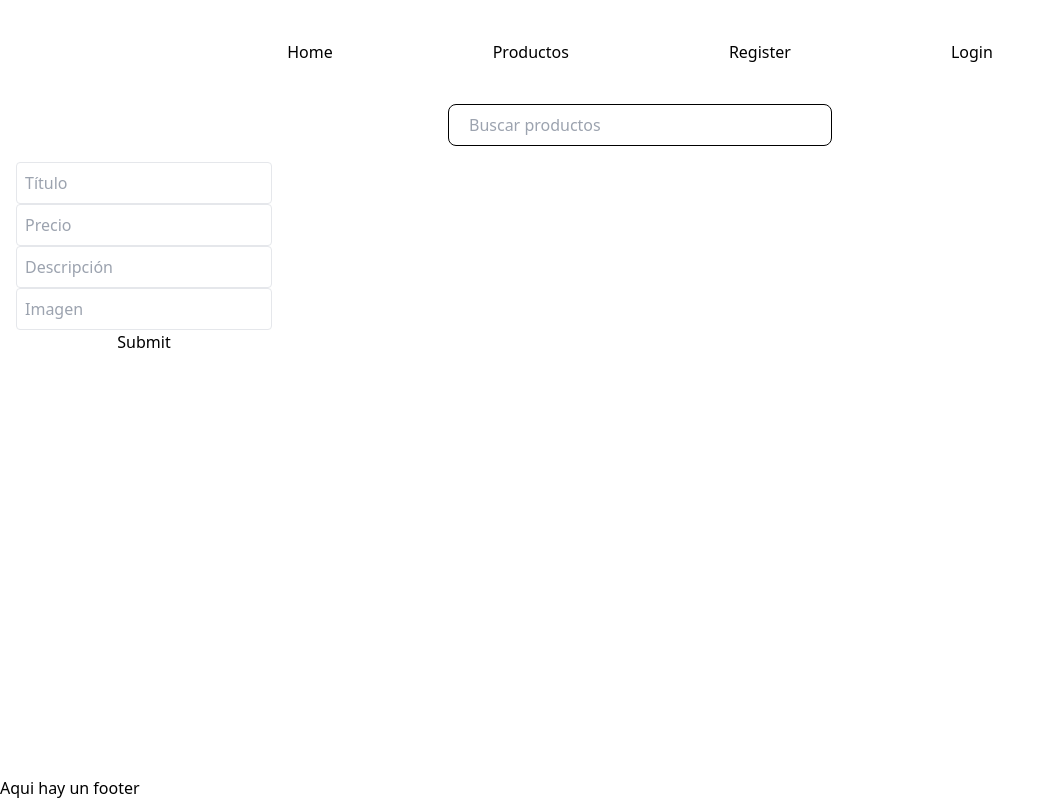
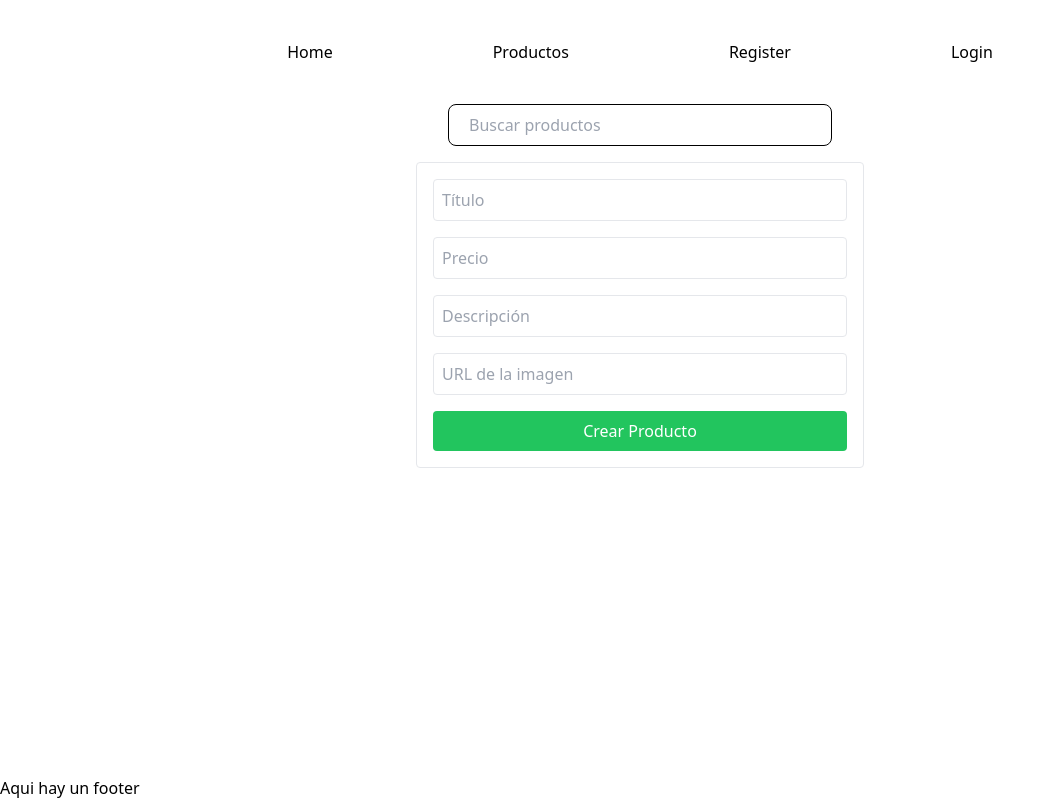
Before and after one commit to 01joanna/fake-commerce, a React (Vite) app: page /products/new in a window 1280 px wide. Shown: the whole page, without its empty margins (0-1055 px from the left). Built offline with nearby package versions, Linux system fonts and the light colour scheme; no server answers.

Commit message:
now can edit and post

```diff
--- a/src/models/Product.tsx
+++ b/src/models/Product.tsx
@@ -5,5 +5,5 @@ export interface Product {
     price: number,
     // category: Category,
     description: string,
-    images: string,
+    images: string[],
 }
--- a/src/pages/ProductForm.tsx
+++ b/src/pages/ProductForm.tsx
@@ -1,67 +1,74 @@
-import { useNavigate, useParams } from "react-router-dom"
+import { useNavigate, useParams } from "react-router-dom";
 import { useState, useEffect } from "react";
+import { fetchProductById, createProduct, updateProduct } from "../api/products";
 import type { Product } from "../models/Product";
-import { fetchProductById, createProduct, updateProduct } from "../api/products";
 
 export default function ProductForm() {
     const { id } = useParams<{ id: string }>();
     const navigate = useNavigate();
-    const [error, setError] = useState<string | null>(null)
+    const [error, setError] = useState<string | null>(null);
 
-    const [title, setTitle] = useState<string>("")
-    const [price, setPrice] = useState<string>("")
-    const [description, setDescription] = useState<string>("")
-    const [images, setImages] = useState<string>("")
+    const [title, setTitle] = useState<string>("");
+    const [price, setPrice] = useState<string>(""); // string para input
+    const [description, setDescription] = useState<string>("");
+    const [image, setImage] = useState<string>("");
 
+    // Cargar producto si estamos editando
     useEffect(() => {
         if (id) {
             fetchProductById(Number(id))
                 .then(product => {
-                    setTitle(product.title)
-                    setPrice(product.price.toString());
-                    setDescription(product.description)
-                    setImages(product.images[0])
+                    setTitle(product.title);
+                    setPrice(product.price.toString()); // convertir number → string
+                    setDescription(product.description);
+                    setImage(product.images[0] || "");
                 })
+                .catch(() => setError("No se pudo cargar el producto"));
         }
-    }, [id])
+    }, [id]);
 
-    async function handleSubmit(e: React.FormEvent) {
+    // Submit del formulario
+    const handleSubmit = async (e: React.FormEvent) => {
         e.preventDefault();
 
-        const payload: Omit<Product, "id"> = {
+        if (!title || !price || !description || !image) {
+            alert("Todos los campos son obligatorios");
+            return;
+        }
+
+        const payload = {
             title,
             price: Number(price),
             description,
-            images: images
-        }
+            categoryId: 1,
+            images: [image]
+        };
 
         try {
             if (id) {
                 await updateProduct(Number(id), payload);
-                alert("Producto editado");
+                alert("Producto editado correctamente");
             } else {
-                await createProduct(payload)
-                alert("Producto creado")
+                await createProduct(payload);
+                alert("Producto creado correctamente");
             }
-            navigate("/products")
-        } catch (err) {
-            alert("Error al guardar el producto")
+            navigate("/products");
+        } catch (err: any) {
+            alert("Error al guardar el producto: " + (err.message || err));
         }
-    }
+    };
 
-    if (error) return <div>{error}</div>
+    if (error) return <div>{error}</div>;
 
     return (
-        <form
-            onSubmit={handleSubmit}
-            className="flex flex-col w-64"
-        >
+        <form onSubmit={handleSubmit} className="flex flex-col gap-4 max-w-md mx-auto p-4 border rounded">
             <input
                 type="text"
                 value={title}
                 onChange={e => setTitle(e.target.value)}
                 placeholder="Título"
                 className="border p-2 rounded"
+                required
             />
             <input
                 type="number"
@@ -69,6 +76,7 @@ export default function ProductForm() {
                 onChange={e => setPrice(e.target.value)}
                 placeholder="Precio"
                 className="border p-2 rounded"
+                required
             />
             <input
                 type="text"
@@ -76,18 +84,19 @@ export default function ProductForm() {
                 onChange={e => setDescription(e.target.value)}
                 placeholder="Descripción"
                 className="border p-2 rounded"
+                required
             />
             <input
                 type="text"
-                value={images}
-                onChange={e => setImages(e.target.value)}
-                placeholder="Imagen"
+                value={image}
+                onChange={e => setImage(e.target.value)}
+                placeholder="URL de la imagen"
                 className="border p-2 rounded"
+                required
             />
-            <button
-            type="submit"
-            className="">Submit</button>
-
+            <button type="submit" className="bg-green-500 text-white px-3 py-2 rounded">
+                {id ? "Actualizar" : "Crear"} Producto
+            </button>
         </form>
-    )
+    );
 }
--- a/src/pages/ProductsList.tsx
+++ b/src/pages/ProductsList.tsx
@@ -1,9 +1,11 @@
 import { useProducts } from "../hooks/useProducts"
 import { deleteProduct } from "../api/products"
 import Card from "../components/Card/Card"
+import { useNavigate } from 'react-router-dom'
 
 export default function ProductsList() {
 
+    const navigate = useNavigate()
     const { products, error, setProducts } = useProducts()
     if (error) return <div>Error: {error.message}</div>
 
@@ -17,6 +19,12 @@ export default function ProductsList() {
     return (
         <div>
             <h1>Todos los productos</h1>
+            <button
+            onClick={() => navigate("/products/new")}
+            className="border p-2 mb-2"
+            >
+                Crear producto
+            </button>
             <div className="grid grid-cols-4 gap-4">
                 {products.map(product => (
                     <div key={product.id}>
```
